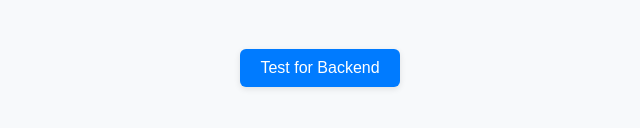
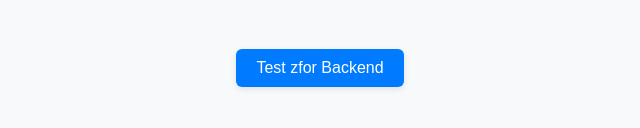
Before and after one commit to Terraform-3tier-Project/frontend, a plain HTML site: page index.html in a window 1280 px wide. Shown: the part 382-510 px from the top of the page, 320-960 px from the left. Drawn offline with Linux system fonts and the light colour scheme.

Commit message:
git action trigger

```diff
--- a/index.html
+++ b/index.html
@@ -45,7 +45,7 @@
 </head>
 <body>
   <h1>Frontend</h1>
-  <button onclick="fetchHello()">Test for Backend</button>
+  <button onclick="fetchHello()">Test  zfor Backend</button>
   <p id="response"></p>
 
   <script>
```
